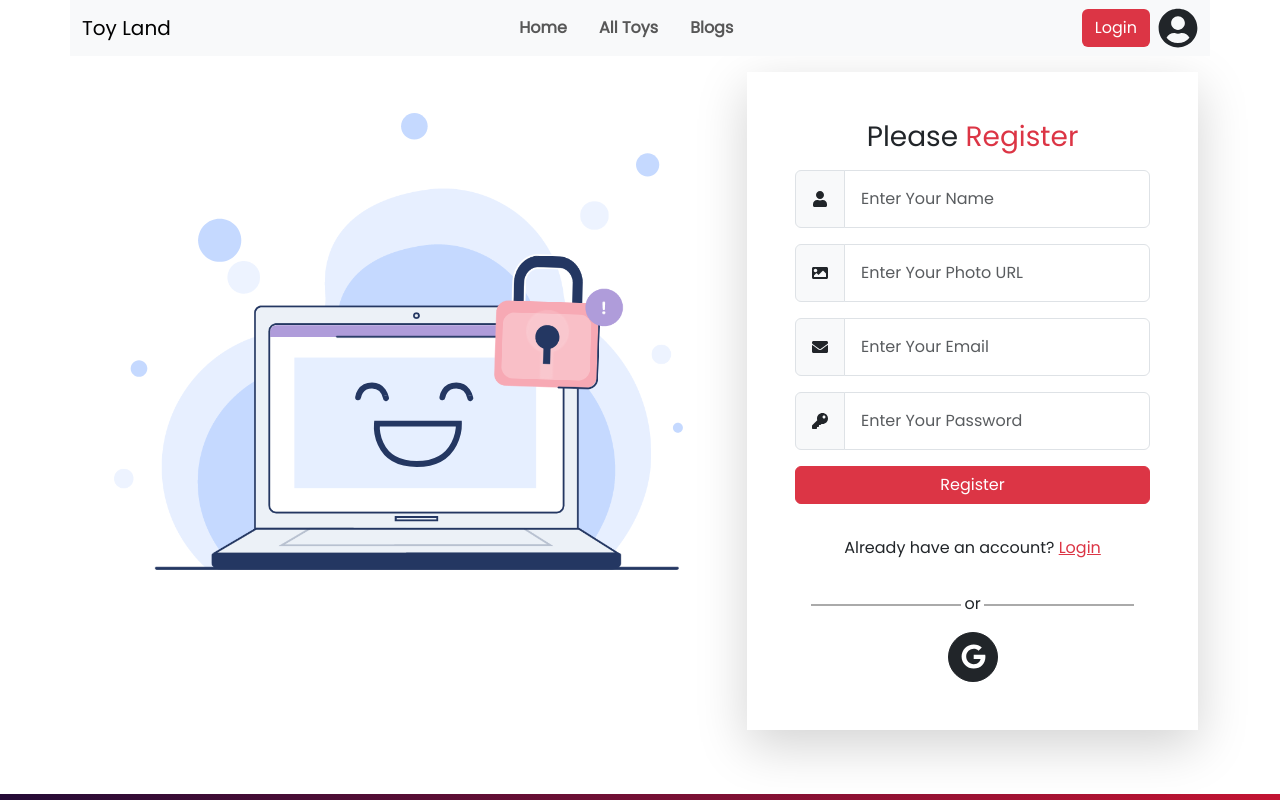
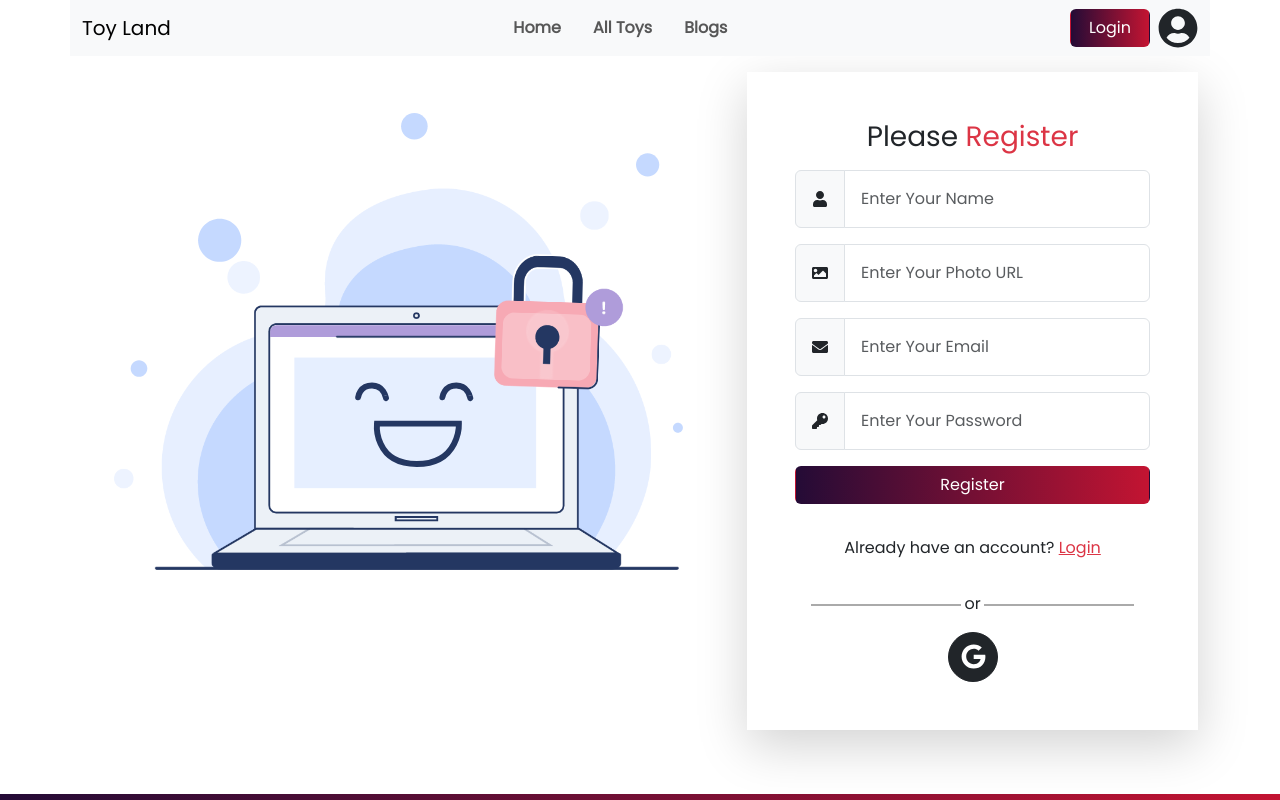
Before and after one commit to OviIslmAbir/toyLand-client-site, a React (Vite) app: page /register in a window 1280 px wide. Shown: the top 800 px of the page. Built offline with nearby package versions, Linux system fonts and the light colour scheme; no server answers.

Commit message:
14th commit

```diff
--- a/src/Pages/Home/MarvelToy/MarvelToy.jsx
+++ b/src/Pages/Home/MarvelToy/MarvelToy.jsx
@@ -1,6 +1,6 @@
 import React from 'react';
 import { Link } from 'react-router-dom';
-
+import '../ToyCss/Toy.css'
 const MarvelToy = ({marvelToy}) => {
     const {_id ,name, price, rating, img} = marvelToy
     return (
@@ -13,7 +13,7 @@ const MarvelToy = ({marvelToy}) => {
                     <p class="card-text">Price: {price}</p>
                     <p class="card-text">Rating: {rating}</p>
                     <div className='text-end'>
-                      <Link to={`/marvelToyDetails/${_id}`}><button className='btn btn-danger'>View details</button></Link>
+                      <Link to={`/marvelToyDetails/${_id}`}><button className='btn random-btn text-white'>View details</button></Link>
                     </div>
                 </div>
                 </div>
--- a/src/Pages/Home/StarToy/StarWarsToy.jsx
+++ b/src/Pages/Home/StarToy/StarWarsToy.jsx
@@ -1,6 +1,6 @@
 import React from 'react';
 import { Link } from 'react-router-dom';
-
+import '../ToyCss/Toy.css'
 const StarWarsToy = ({starWarsToy}) => {
     const {name, price, rating, img, _id} = starWarsToy
     return (
@@ -13,7 +13,7 @@ const StarWarsToy = ({starWarsToy}) => {
                     <p class="card-text">Price: {price}</p>
                     <p class="card-text">Rating: {rating}</p>
                     <div className='text-end'>
-                      <Link to={`/starToyDetails/${_id}`}><button className='btn btn-danger'>View details</button></Link>
+                      <Link to={`/starToyDetails/${_id}`}><button className=' text-white random-btn btn'>View details</button></Link>
                     </div>
                 </div>
                 </div>
--- /dev/null
+++ b/src/Pages/Home/ToyCss/Toy.css
@@ -0,0 +1,6 @@
+.random-btn{
+    background: #c31432;
+    background: -webkit-linear-gradient(to right, #240b36, #c31432);
+    background: linear-gradient(to right, #240b36, #c31432);
+
+}
--- a/src/Pages/Home/TransformerToy/TransformerToy.jsx
+++ b/src/Pages/Home/TransformerToy/TransformerToy.jsx
@@ -1,6 +1,6 @@
 import React from 'react';
 import { Link } from 'react-router-dom';
-
+import '../ToyCss/Toy.css'
 const TransformerToy = ({transformerToy}) => {
     const {name, price, rating, img, _id} = transformerToy
     return (
@@ -13,7 +13,7 @@ const TransformerToy = ({transformerToy}) => {
                     <p class="card-text">Price: {price}</p>
                     <p class="card-text">Rating: {rating}</p>
                     <div className='text-end'>
-                      <Link to={`/transformerToyDetails/${_id}`}><button className='btn btn-danger'>View details</button></Link>
+                      <Link to={`/transformerToyDetails/${_id}`}><button className='random-btn text-white btn'>View details</button></Link>
                     </div>
                 </div>
                 </div>
--- a/src/Pages/Login/Login.jsx
+++ b/src/Pages/Login/Login.jsx
@@ -59,7 +59,7 @@ const Login = () => {
                                 <span className="input-group-text p-3" id="basic-addon1"><FaKey/></span>
                                 <input type="password" name='password' className="form-control p-3" placeholder="Enter Your Password" aria-label="Password" aria-describedby="basic-addon1"/>
                             </div>
-                            <input type="submit" value="Login" className='btn btn-danger w-100' required />
+                            <input type="submit" value="Login" className='random-btn text-white btn w-100' required />
                             <p className='text-center mt-3 p-2'>Have an account? <Link className='text-danger' to='/register'>Register</Link></p>
                         </form>
                             <div className='text-center mt-3'>
--- a/src/Pages/Login/login.css
+++ b/src/Pages/Login/login.css
@@ -19,3 +19,8 @@
     border: 1px solid #AAAAAA;
     width: 150px;
 }
+.random-btn{
+    background: #c31432;
+    background: -webkit-linear-gradient(to right, #240b36, #c31432);
+    background: linear-gradient(to right, #240b36, #c31432);
+}
--- a/src/Pages/Register/Register.jsx
+++ b/src/Pages/Register/Register.jsx
@@ -67,7 +67,7 @@ const Register = () => {
                                 <span className="input-group-text p-3" id="basic-addon1"><FaKey/></span>
                                 <input type="password" name='password' className="form-control p-3" placeholder="Enter Your Password" aria-label="Password" aria-describedby="basic-addon1" required/>
                             </div>
-                            <input type="submit" value="Register" className='btn btn-danger w-100' />
+                            <input type="submit" value="Register" className='random-btn btn text-white w-100' />
                             <p className='text-center mt-3 p-3'>Already have an account? <Link className='text-danger' to='/login'>Login</Link></p>
                         </form>
                         <div className='text-center mt-3'>
--- a/src/Pages/Register/register.css
+++ b/src/Pages/Register/register.css
@@ -19,3 +19,8 @@
     border: 1px solid #AAAAAA;
     width: 210px;
 }
+.random-btn{
+    background: #c31432;
+    background: -webkit-linear-gradient(to right, #240b36, #c31432);
+    background: linear-gradient(to right, #240b36, #c31432);
+}
--- /dev/null
+++ b/src/Shared/Navbar/Navbar.css
@@ -0,0 +1,5 @@
+.random-btn{
+    background: #c31432;
+    background: -webkit-linear-gradient(to right, #240b36, #c31432);
+    background: linear-gradient(to right, #240b36, #c31432);
+}
--- a/src/Shared/Navbar/Navbar.jsx
+++ b/src/Shared/Navbar/Navbar.jsx
@@ -4,7 +4,9 @@ import { FaUserCircle } from 'react-icons/fa';
 import { useContext } from 'react';
 import { AuthContext } from '../../Provider/AuthProvider';
 import {Tooltip} from 'react-tooltip';
+import './Navbar.css'
 const Navbar = () => {
+
     const {user, logOut} = useContext(AuthContext)
     const handleLogout = () =>{
         logOut()
@@ -12,7 +14,7 @@ const Navbar = () => {
             .catch(() => {})
     }
     return (
-        <nav className="navbar navbar-expand-lg bg-body-tertiary container">
+        <nav className="navbar navbar-expand-lg bg-body-tertiary container position-sticky top-0 z-2">
             <div className="container-fluid">
                 <Link className="navbar-brand" to='/'>Toy Land</Link>
                 <button className="navbar-toggler" type="button" data-bs-toggle="collapse" data-bs-target="#navbarSupportedContent" aria-controls="navbarSupportedContent" aria-expanded="false" aria-label="Toggle navigation">
@@ -42,8 +44,9 @@ const Navbar = () => {
                     </ul>
                     <div>
                         {
-                            user ? <button onClick={handleLogout}  className='btn bg-danger text-white me-2'>Log out</button>
-                            : <Link to='/login'><button className='btn bg-danger text-white me-2'>Login</button></Link>
+                            user ? <button onClick={handleLogout}  className='random-btn btn text-white me-2'>Log out</button>
+                            : <Link to='/login'><button style={{width:"80px"}} className='random-btn btn text-white me-2'>Login</button></Link>
+
                         }
                         {
                             user ?
```
